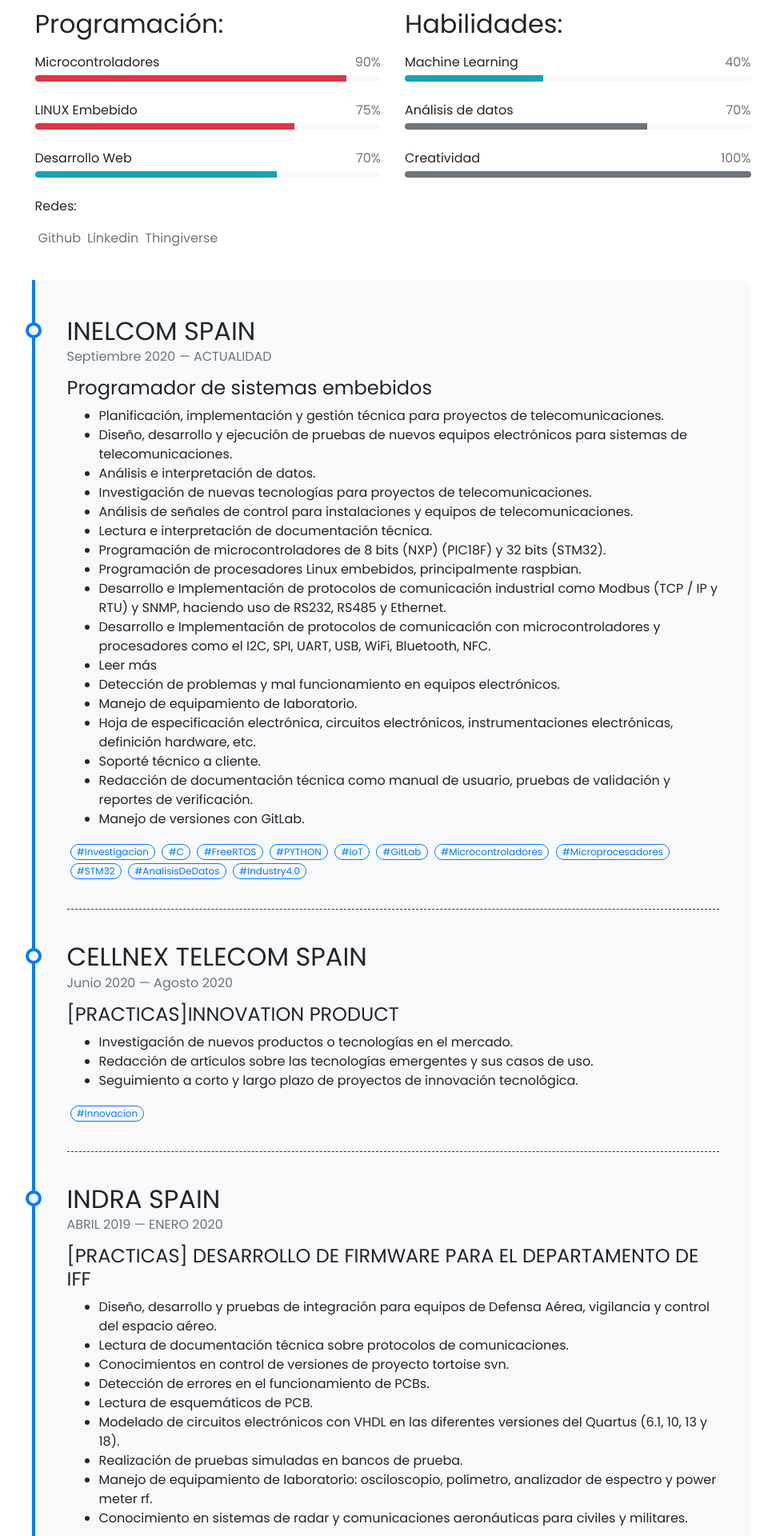
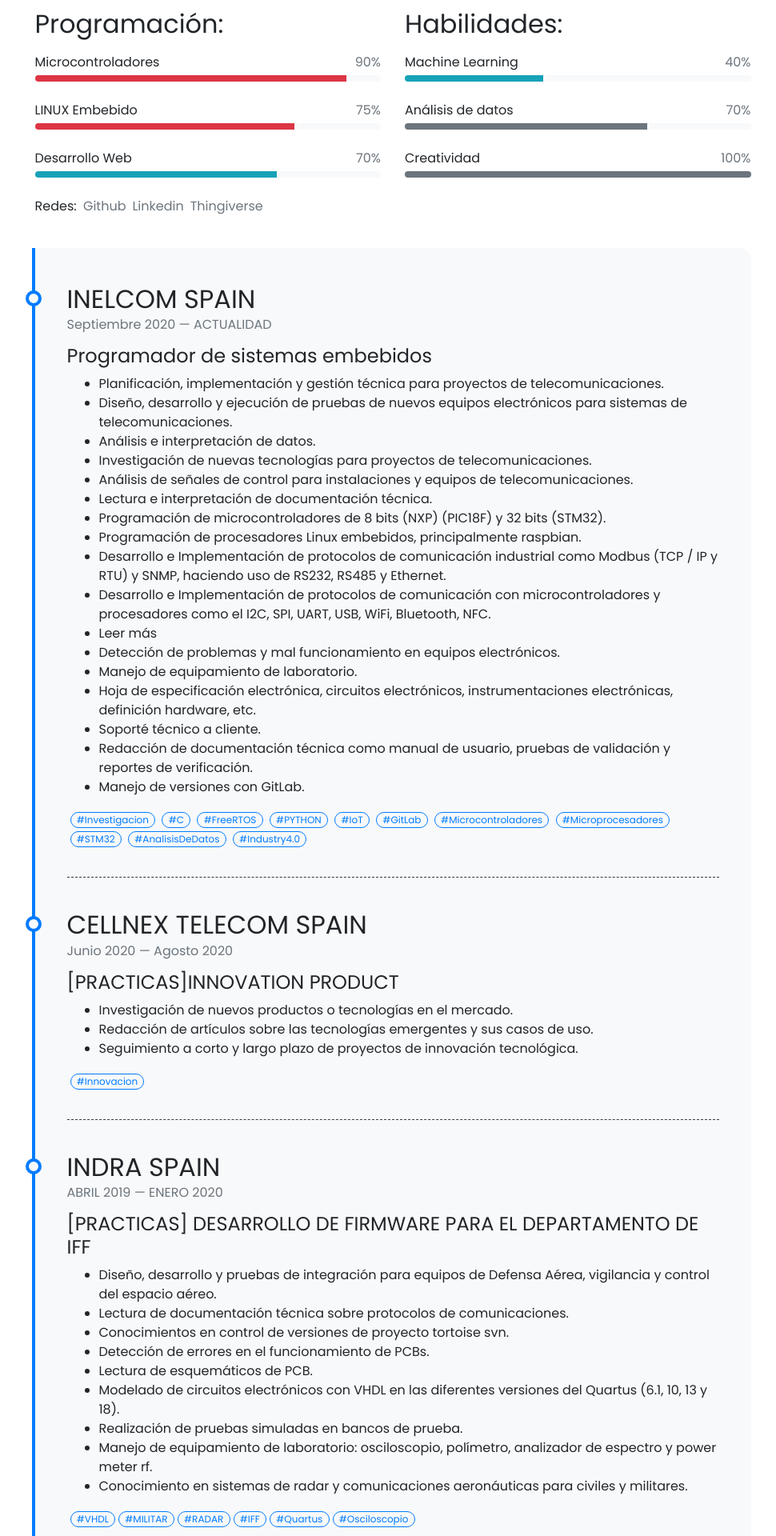
Before and after one commit to oqueber/oqueber.github.io, a Jekyll site: the page built from pages/about.md, in a window 1280 px wide. Shown: the part 343-2263 px from the top of the page at 80% size, without its empty margins (149-1119 px from the left). Built offline with Jekyll 4.4.1, drawn with Linux system fonts in a browser that asks for light colours; nearby versions of some CDN libraries; emoji names are drawn with the system emoji font.

Commit message:
Update about.md

```diff
--- a/pages/about.md
+++ b/pages/about.md
@@ -20,7 +20,7 @@
   <div class="col-lg">
     {%- assign unfocused_color = "6c757d" -%}
 
-    <p>Redes: </p>
+    <p style="display: inline-block;" >Redes: </p>
 
     {% for account in site.author %}
 
```
